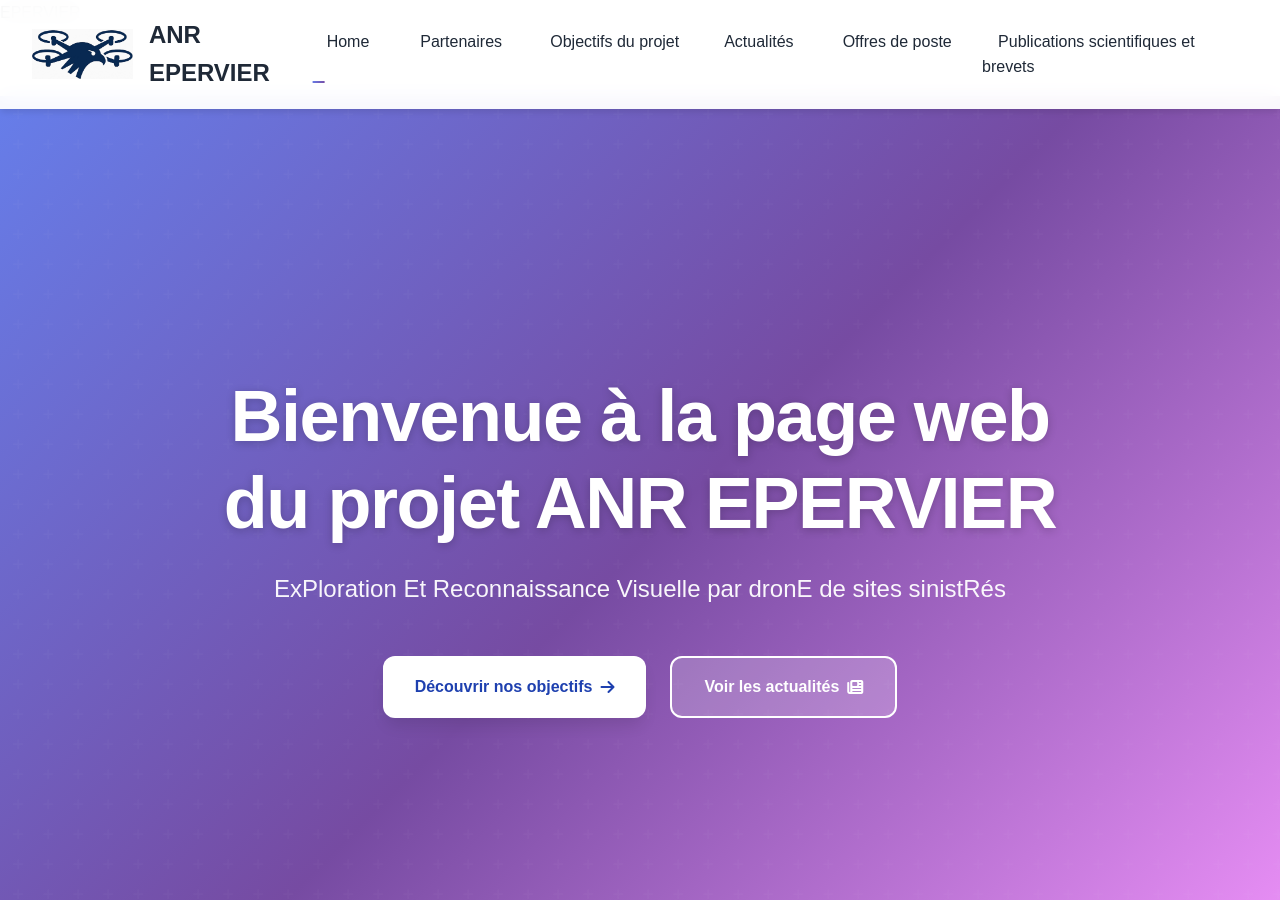
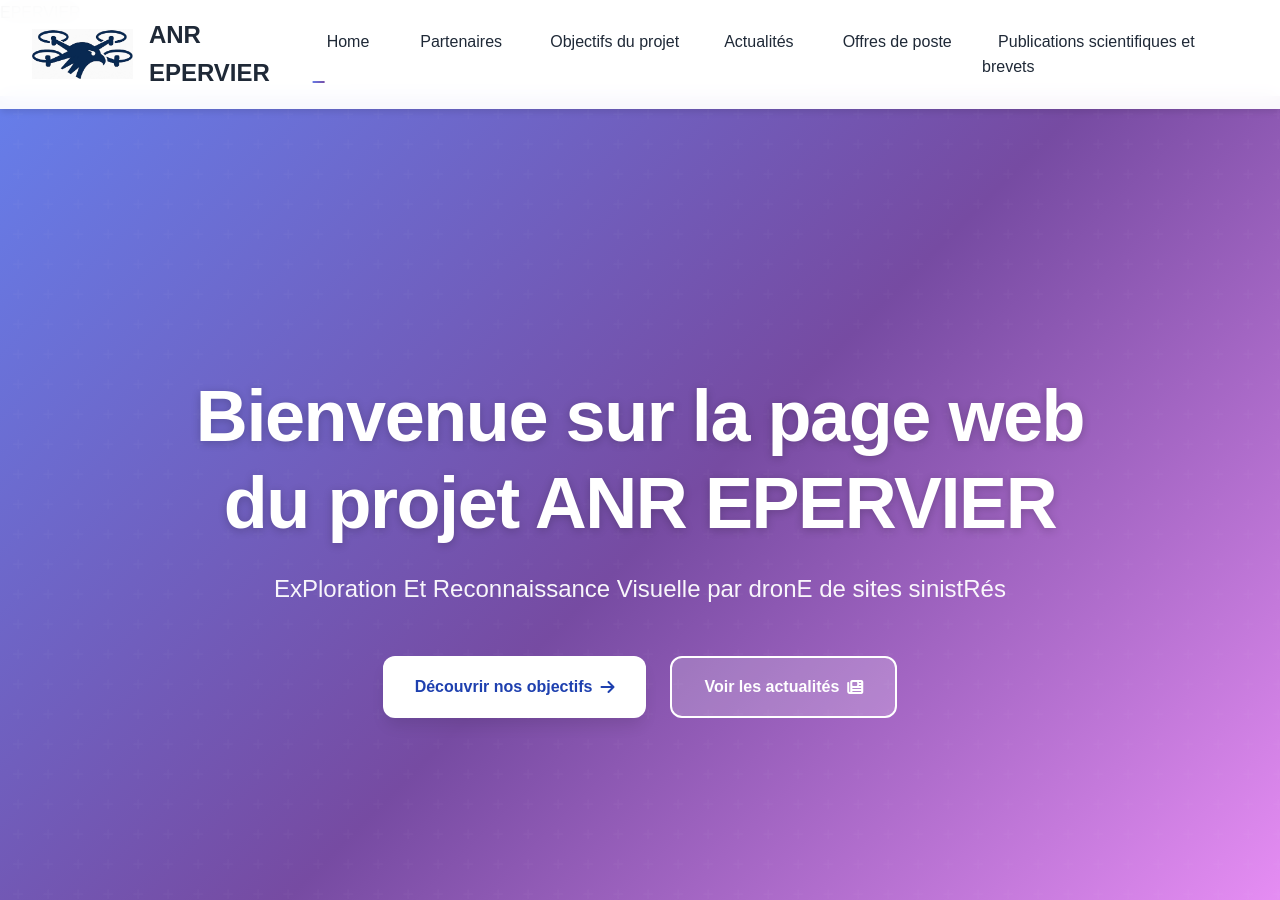
Before and after one commit to XLIM-Perception/anr-epervier, a Jekyll site: the page built from index.html, in a window 1280 px wide and 900 px high. Built offline with Jekyll 4.4.1, drawn with Linux system fonts in a browser that asks for light colours; the list of posts is cut into pages by our own code.

Commit message:
Update index.html

```diff
--- a/index.html
+++ b/index.html
@@ -6,7 +6,7 @@ title: Accueil
 <!-- Hero Section -->
 <section class="hero-section">
   <div class="hero-content">
-    <h1 class="hero-title">Bienvenue à la page web du projet ANR EPERVIER</h1>
+    <h1 class="hero-title">Bienvenue sur la page web du projet ANR EPERVIER</h1>
     <p class="hero-subtitle">
       ExPloration Et Reconnaissance Visuelle par dronE de sites sinistRés
     </p>
```
